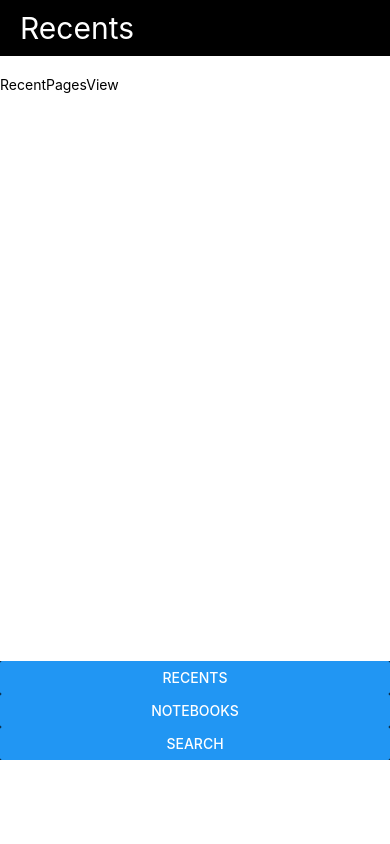
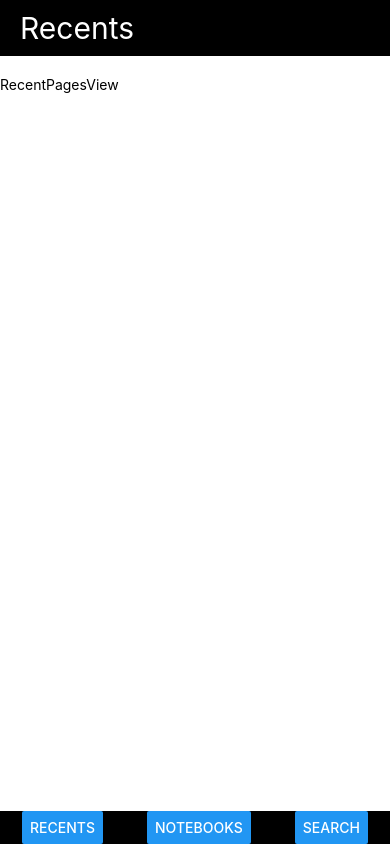
Before and after one commit to srv-code/Notes, a React Native app: screen / in a window 390 px wide. Built offline with nearby package versions, Linux system fonts and the light colour scheme; what react-native would draw is missing.

Commit message:
Very crude footer switchers added

```diff
--- a/src/containers/Footer.tsx
+++ b/src/containers/Footer.tsx
@@ -19,7 +19,13 @@ export const Footer = (props: FooterProps) => {
     return (
         <View style={styles.div}>
             {views.map((name: string, idx: number) => {
-                return <Button key={idx} title={name} onPress={() => props.onViewChange(name)} />
+                return (
+                    <Button
+                        key={idx}
+                        title={name}
+                        onPress={() => props.onViewChange(name)}
+                    />
+                );
             })}
         </View>
     );
@@ -27,10 +33,17 @@ export const Footer = (props: FooterProps) => {
 
 const styles = StyleSheet.create({
     div: {
+        display: 'flex',
+        flexDirection: 'row',
+        justifyContent: 'space-around',
         position: 'absolute',
-        bottom: '10%',
+        bottom: 0,
         width: '100%',
         marginTop: 20,
         backgroundColor: '#000'
+    },
+
+    viewSwitcher: {
+        backgroundColor: '#000'
     }
 });
```
